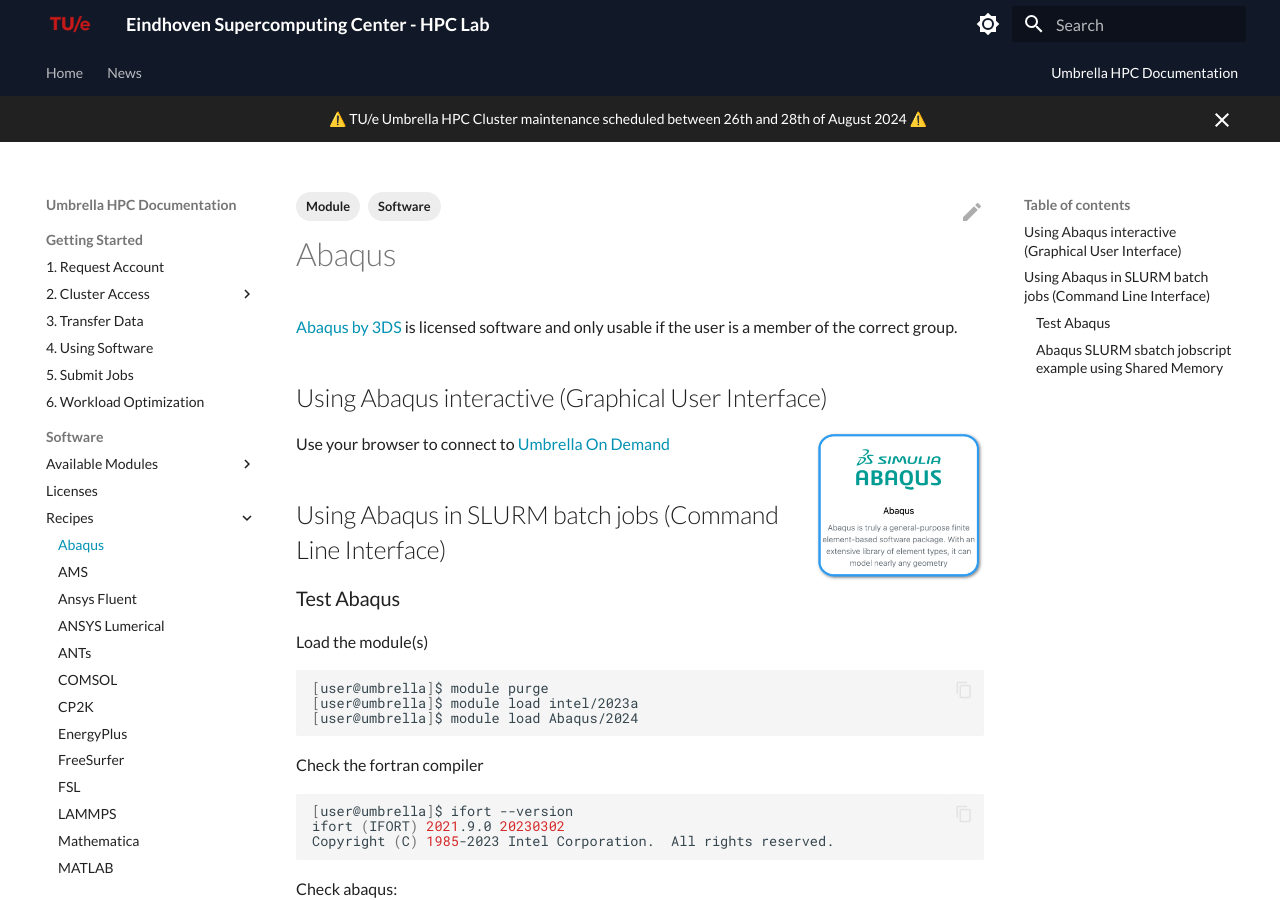
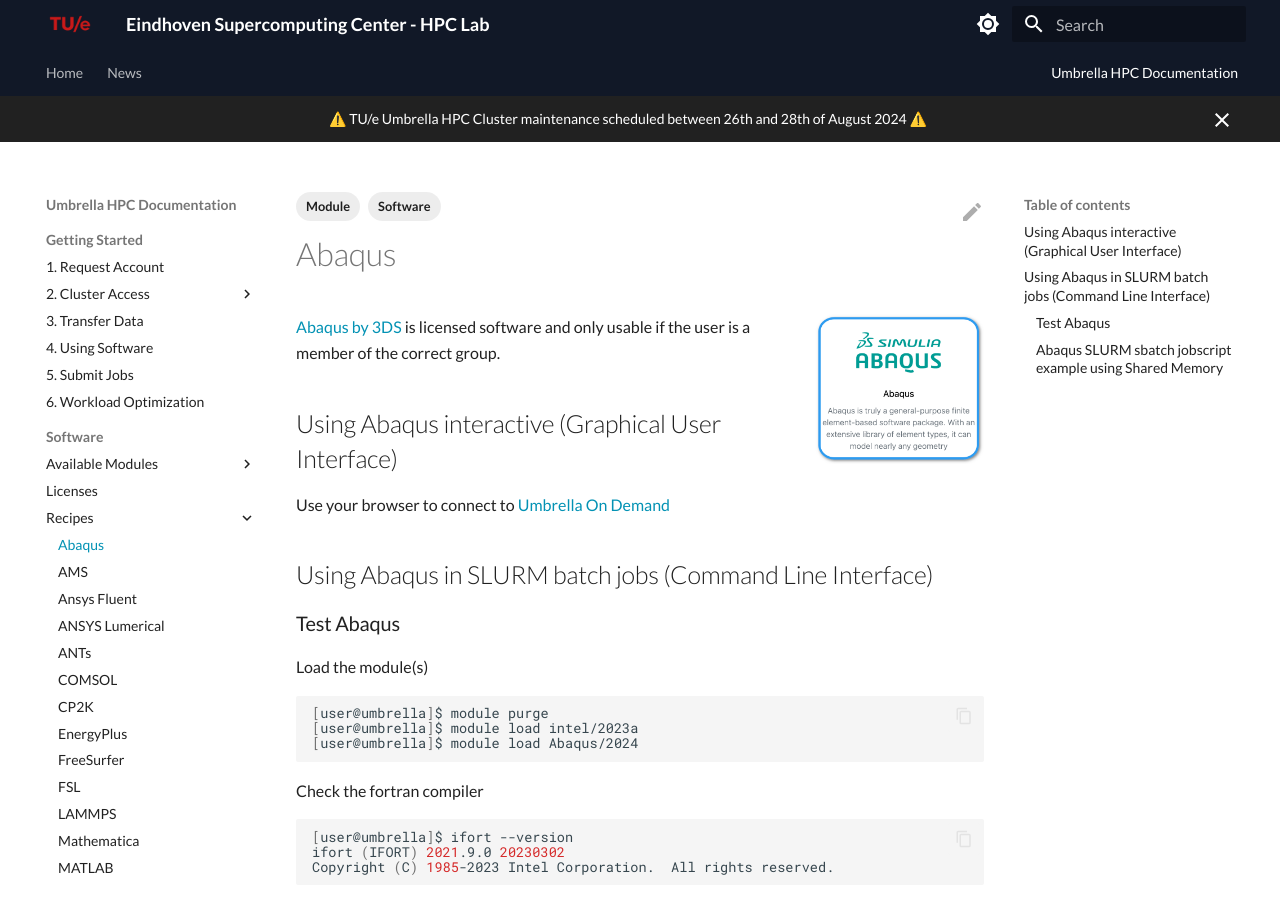
Before and after one commit to gferhpc/supercomputing.tue.nl, an MkDocs documentation site: the page built from pages/documentation/software/recipes/abaqus.md, in a window 1280 px wide and 900 px high. Built offline with MkDocs 1.6.1 and Material for MkDocs 9.7.7, drawn with Linux system fonts in a browser that asks for light colours.

Commit message:
Update abaqus.md

```diff
--- a/pages/documentation/software/recipes/abaqus.md
+++ b/pages/documentation/software/recipes/abaqus.md
@@ -2,12 +2,12 @@
 title: Abaqus
 tags: [Software, Module]
 ---
+![Abaqus in Umbrella On Demdand](abaqus-ood.png){: align=right style="height:150px"}
+
 [Abaqus by 3DS](https://www.3ds.com/products-services/simulia/products/abaqus/){:target="_blank"}
 is licensed software and only usable if the user is a member of the correct group.
 
 ## Using Abaqus interactive (Graphical User Interface)
-
-![Abaqus in Umbrella On Demdand](abaqus-ood.png){: align=right style="height:150px"}
 
 Use your browser to connect to [Umbrella On Demand](https://hpc.tue.nl){:target="_blank"}
 
```
